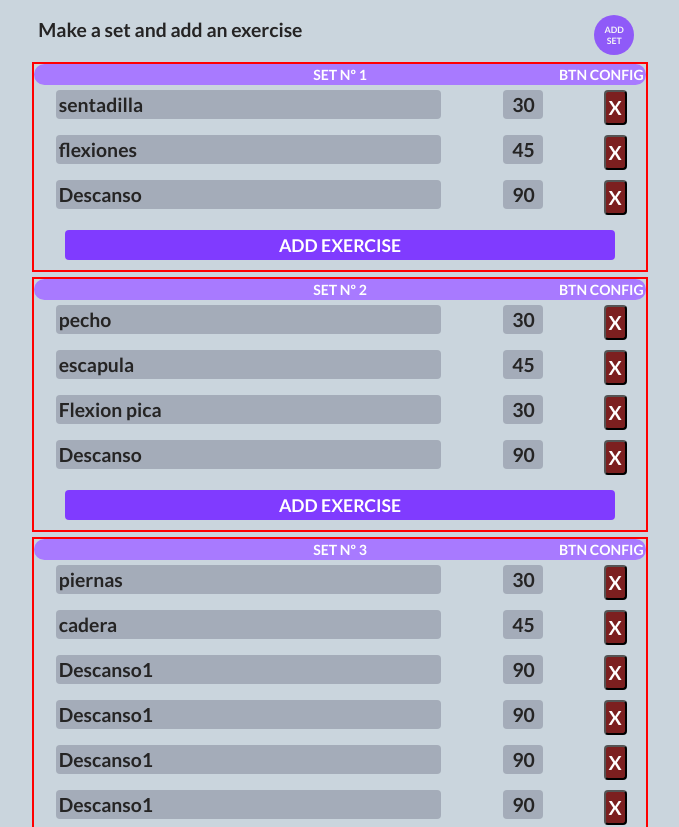
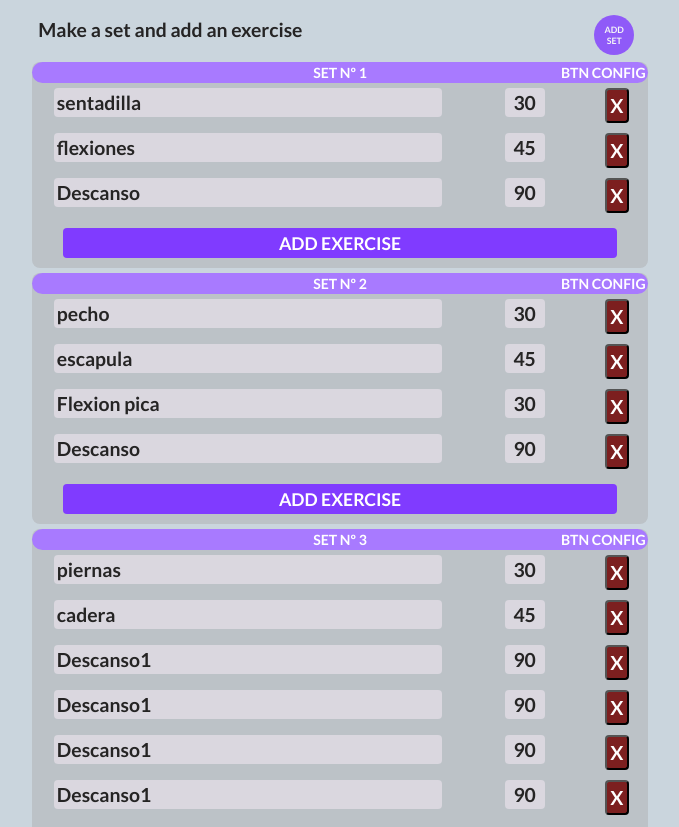
Before and after one commit to Fernandojbf123/fitness-music-2, a React (Vite) app: page / in a window 1280 px wide. Shown: the top 827 px of the page, without its empty margins (300-979 px from the left). Built offline with nearby package versions, Linux system fonts and the light colour scheme.

Commit message:
color changes

```diff
--- a/src/App.css
+++ b/src/App.css
@@ -4,12 +4,12 @@
   box-sizing: border-box;
   --bgcolor: rgb(202, 213, 221);
   --btncolor: rgb(128, 59, 255);
+  --cardbgcolor: rgb(188, 194, 199);
   --btncolorhover: rgb(108, 29, 255);
   --btndelcolor: rgb(124, 31, 31);
   --btndelcolorhover: rgb(83, 9, 9);
-  --exercisebgcolor: rgb(164, 172, 185);
+  --exercisebgcolor: rgb(218, 215, 223);
   --barcolor: rgb(168, 122, 255);
-
   font-family: 'Lato';
   font-size: 1.1rem;
   color: rgb(37, 36, 36);
--- a/src/styles/exerciseCard.css
+++ b/src/styles/exerciseCard.css
@@ -1,5 +1,6 @@
 .exerciseCard {
-    border: 2px solid red;
+    background-color: var(--cardbgcolor);
+    border-radius: 8px;
     margin-top: 5px;
     display: flex;
     flex-direction: column;
```
